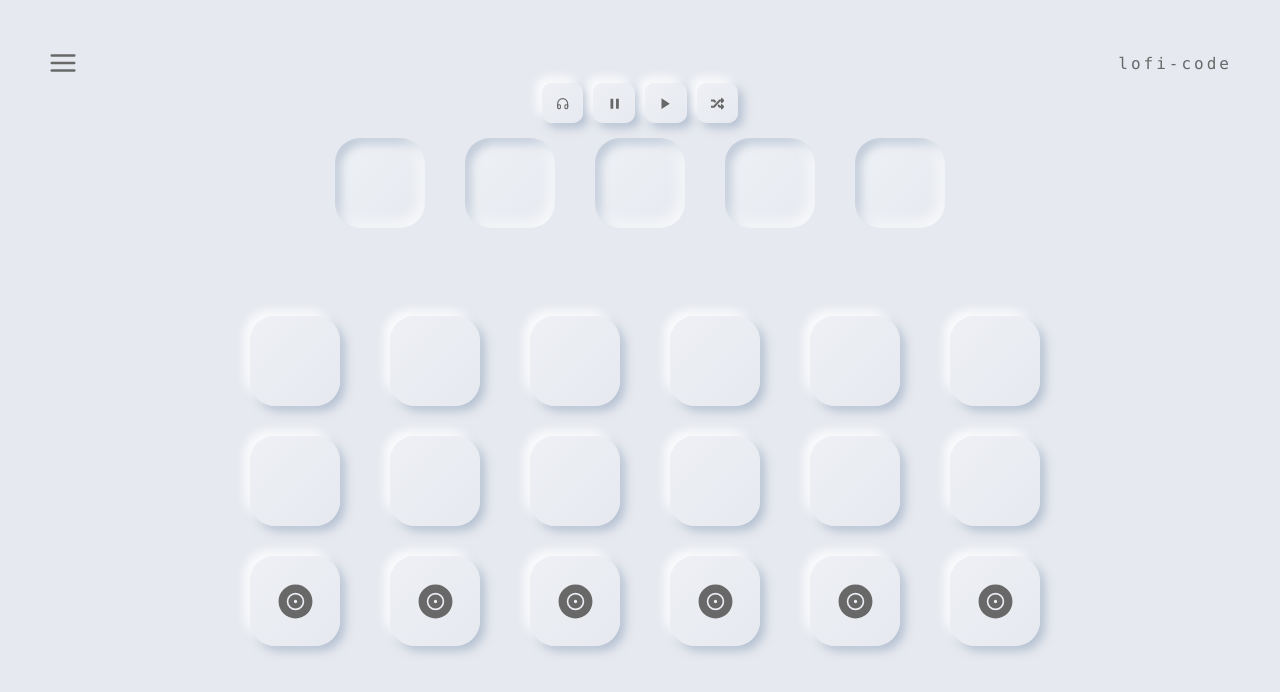
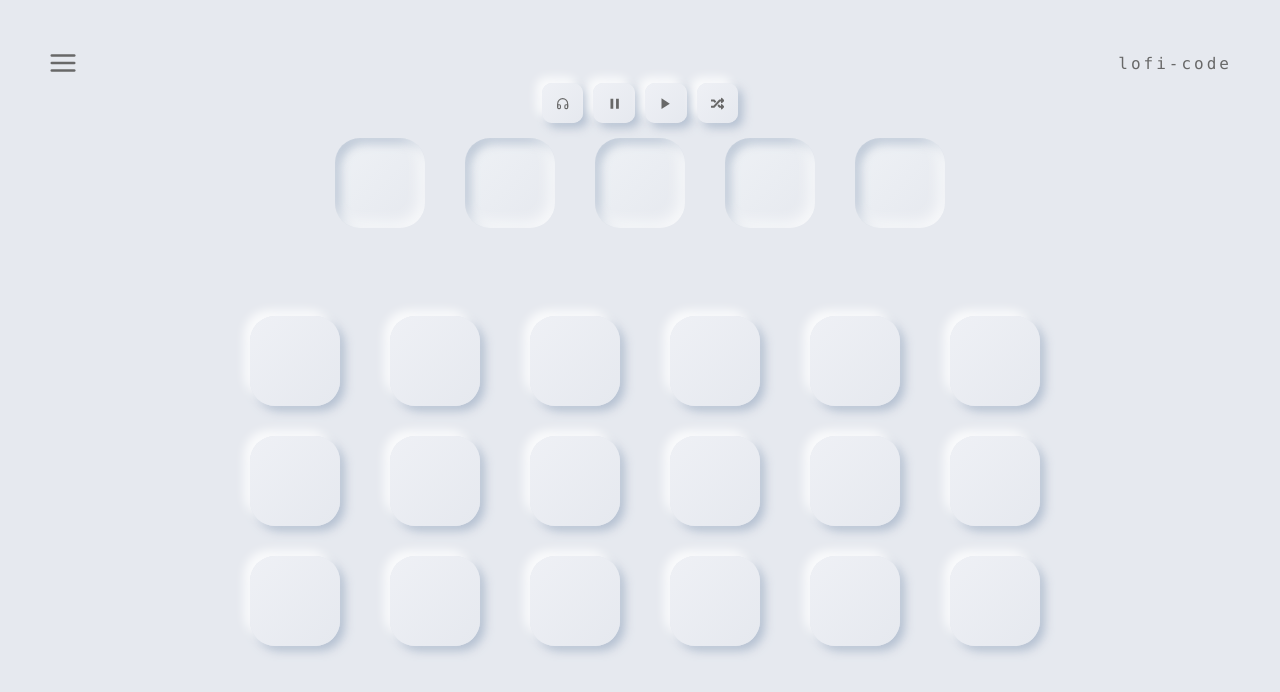
Before and after one commit to adam-botma/lofi-beats, a React (Create React App) app: page / in a window 1280 px wide. Shown: the top 692 px of the page. Built offline with nearby package versions, Linux system fonts and the light colour scheme.

Commit message:
beautful dnd functionality

```diff
--- a/package.json
+++ b/package.json
@@ -7,6 +7,7 @@
     "@testing-library/react": "^9.5.0",
     "@testing-library/user-event": "^7.2.1",
     "react": "^16.13.1",
+    "react-beautiful-dnd": "^13.0.0",
     "react-dom": "^16.13.1",
     "react-icons": "^3.11.0",
     "react-scripts": "3.4.3"
--- a/src/App.js
+++ b/src/App.js
@@ -1,17 +1,28 @@
-import React from 'react';
+import React, { useState } from 'react';
 import './App.css';
 import Header from './Components/Header';
 import Button from './Components/Button';
 import Plug from './Components/Plug';
 import LoopColumn from './Components/LoopColumn';
+import { DragDropContext } from 'react-beautiful-dnd'
 import { FiHeadphones } from 'react-icons/fi';
 import { IoMdPlay, IoMdPause } from 'react-icons/io';
 import { FaRandom } from 'react-icons/fa';
+import initialData from './data/initial-data';
 
 function App() {
+const [loops, setLoop] = useState(initialData.loops);
+const [columns, setColumn] = useState(initialData.columns);
+const [columnOrder , setColumnOrder] = useState(initialData.columnOrder);
+
+const onDragEnd = () => {
+  console.log("we're draggin");
+}
+
   return (
     <div className='container'>
       <Header />
+      <DragDropContext onDragEnd={onDragEnd}>
       <div className='board'>
         <div className='row'>
           <div className='buttons'>
@@ -35,15 +46,16 @@ function App() {
           </div>
         </div>
         <div className='loops-container'>
-          <LoopColumn />
-          <LoopColumn />
-          <LoopColumn />
-          <LoopColumn />
-          <LoopColumn />
-          <LoopColumn />
+          {columnOrder.map(columnId=> {
+            const column = columns[columnId];
+            const theLoops = column.loopIds.map(loopId => loops[loopId]);
+
+            return <LoopColumn key={column.id} column={column} loops={theLoops} />
+          })}
 
         </div>
       </div>
+      </DragDropContext>
     </div>
   );
 }
--- a/src/Components/Loop.js
+++ b/src/Components/Loop.js
@@ -1,8 +1,17 @@
 import React from 'react';
+import { Draggable } from 'react-beautiful-dnd';
 
 const Loop = (props) => {
   return (
-  <div className='loop pop-out'>{props.title}</div>
+  <Draggable draggableId={props.loop.id} index={props.index}>
+    {(provided) => (
+        <div className='loop pop-out'
+        {... provided.draggableProps}
+        {... provided.dragHandleProps}
+        ref={provided.innerRef}
+        >{props.title}</div>
+    )}
+    </Draggable>
   )
 }
 
--- a/src/Components/LoopColumn.js
+++ b/src/Components/LoopColumn.js
@@ -1,15 +1,23 @@
 import React from 'react';
 import Loop from './Loop';
+import { Droppable } from 'react-beautiful-dnd';
 import { FaRecordVinyl } from 'react-icons/fa';
 
 
-const LoopColumn = () => {
+const LoopColumn = (props) => {
+  console.log(props.loops)
   return (
-    <div className='loop-column'>
-      <Loop></Loop>
-      <Loop></Loop>
-      <Loop title={<FaRecordVinyl className='loop-title'/>}></Loop>
-    </div>
+    <Droppable droppableId={props.column.id}>
+      {(provided)=> (
+        <div className='loop-column' ref={provided.innerRef} {...provided.droppableProps}>
+          {props.loops.map((loop, index) => {
+            return <Loop key={loop.id} loop={loop} index={index}/>
+          })}
+          {provided.placeholder}
+        </div>
+      )}
+
+    </Droppable>
   )
 }
 
--- /dev/null
+++ b/src/data/initial-data.js
@@ -0,0 +1,33 @@
+const initialData = {
+  loops: {
+    'loop-1': {id:'loop-1', title:'', loopURL:''},
+    'loop-2': { id: 'loop-2', title: '', loopURL: '' },
+    'loop-3': { id: 'loop-3', title: '', loopURL: '' },
+    'loop-4': { id: 'loop-4', title: '', loopURL: '' },
+    'loop-5': { id: 'loop-5', title: '', loopURL: '' },
+    'loop-6': { id: 'loop-6', title: '', loopURL: '' },
+    'loop-7': { id: 'loop-7', title: '', loopURL: '' },
+    'loop-8': { id: 'loop-8', title: '', loopURL: '' },
+    'loop-9': { id: 'loop-9', title: '', loopURL: '' },
+    'loop-10': { id: 'loop-10', title: '', loopURL: '' },
+    'loop-11': { id: 'loop-11', title: '', loopURL: '' },
+    'loop-12': { id: 'loop-12', title: '', loopURL: '' },
+    'loop-13': { id: 'loop-13', title: '', loopURL: '' },
+    'loop-14': { id: 'loop-14', title: '', loopURL: '' },
+    'loop-15': { id: 'loop-15', title: '', loopURL: '' },
+    'loop-16': { id: 'loop-16', title: '', loopURL: '' },
+    'loop-17': { id: 'loop-17', title: '', loopURL: '' },
+    'loop-18': { id: 'loop-18', title: '', loopURL: '' },
+  },
+  columns: {
+    'column-1': {id:'column-1', loopIds:['loop-1', 'loop-2', 'loop-3'], },
+    'column-2': { id: 'column-2', loopIds: ['loop-4', 'loop-5', 'loop-6'], },
+    'column-3': { id: 'column-3', loopIds: ['loop-7', 'loop-8', 'loop-9'], },
+    'column-4': { id: 'column-4', loopIds: ['loop-10', 'loop-11', 'loop-12'], },
+    'column-5': { id: 'column-5', loopIds: ['loop-13', 'loop-14', 'loop-15'], },
+    'column-6': { id: 'column-6', loopIds: ['loop-16', 'loop-17', 'loop-18'], },
+  },
+  columnOrder: ['column-1', 'column-2', 'column-3', 'column-4', 'column-5', 'column-6']
+}
+
+export default initialData;
```
Also changed, not shown: 1 other file (tests, documents, lock files or other folders).
